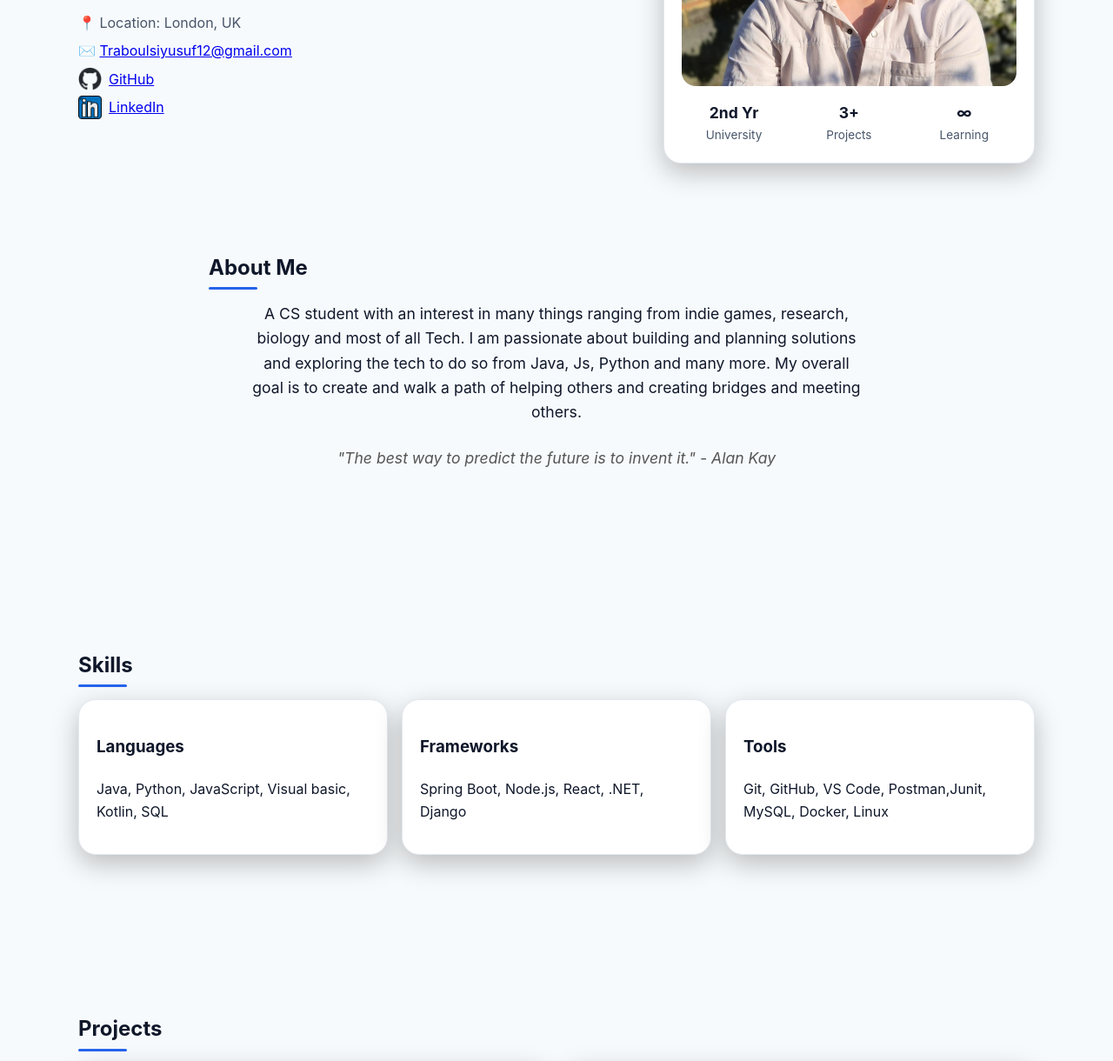
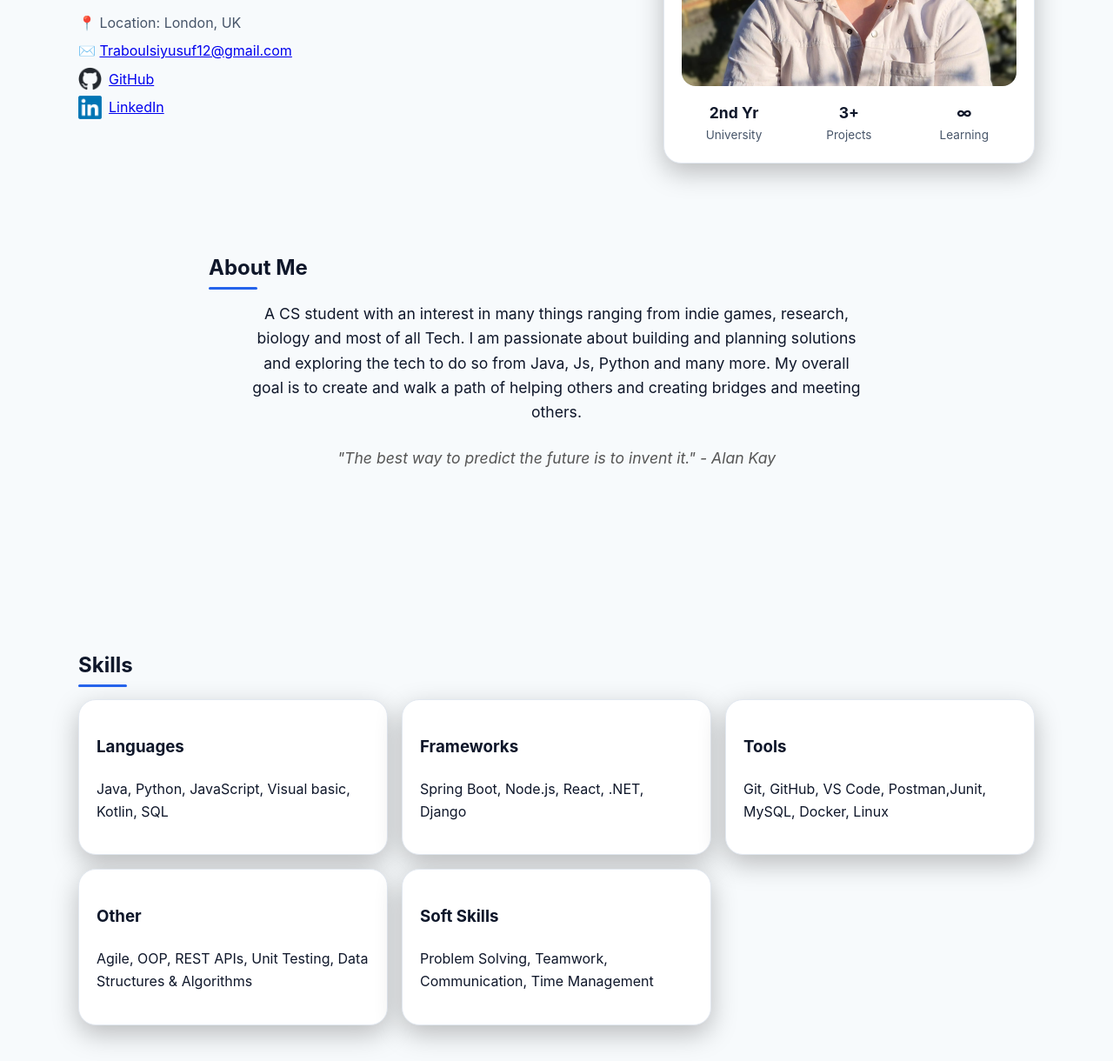
Before and after one commit to Yusuf-Siraj/Resume, a plain HTML site: page index.html in a window 1280 px wide. Shown: the part 483-1703 px from the top of the page at 87% size. Drawn offline with Linux system fonts and the light colour scheme.

Commit message:
Update index.html

```diff
--- a/index.html
+++ b/index.html
@@ -49,7 +49,7 @@
           </li>
 
           <li style="display: flex; align-items: center; gap: 0.5rem;">
-            <img src="linkedin_794388.png" width="27" height="27" alt="LinkedIn">
+            <img src="Linkedin_logo_initials.png" width="27" height="27" alt="LinkedIn">
             <a href="https://www.linkedin.com/in/yusuf-traboulsi" target="_blank" rel="noopener noreferrer">LinkedIn</a>
           </li>
         </ul>
@@ -85,6 +85,8 @@
         <div class="card"><h3>Languages</h3><p>Java, Python, JavaScript, Visual basic, Kotlin, SQL</p></div>
         <div class="card"><h3>Frameworks</h3><p>Spring Boot, Node.js, React, .NET, Django </p></div>
         <div class="card"><h3>Tools</h3><p>Git, GitHub, VS Code, Postman,Junit, MySQL, Docker, Linux </p></div>
+        <div class="card"><h3>Other</h3><p>Agile, OOP, REST APIs, Unit Testing, Data Structures & Algorithms</p></div>
+        <div class="card"><h3>Soft Skills</h3><p>Problem Solving, Teamwork, Communication, Time Management</p></div>
       </div>
     </div>
   </section>
```
